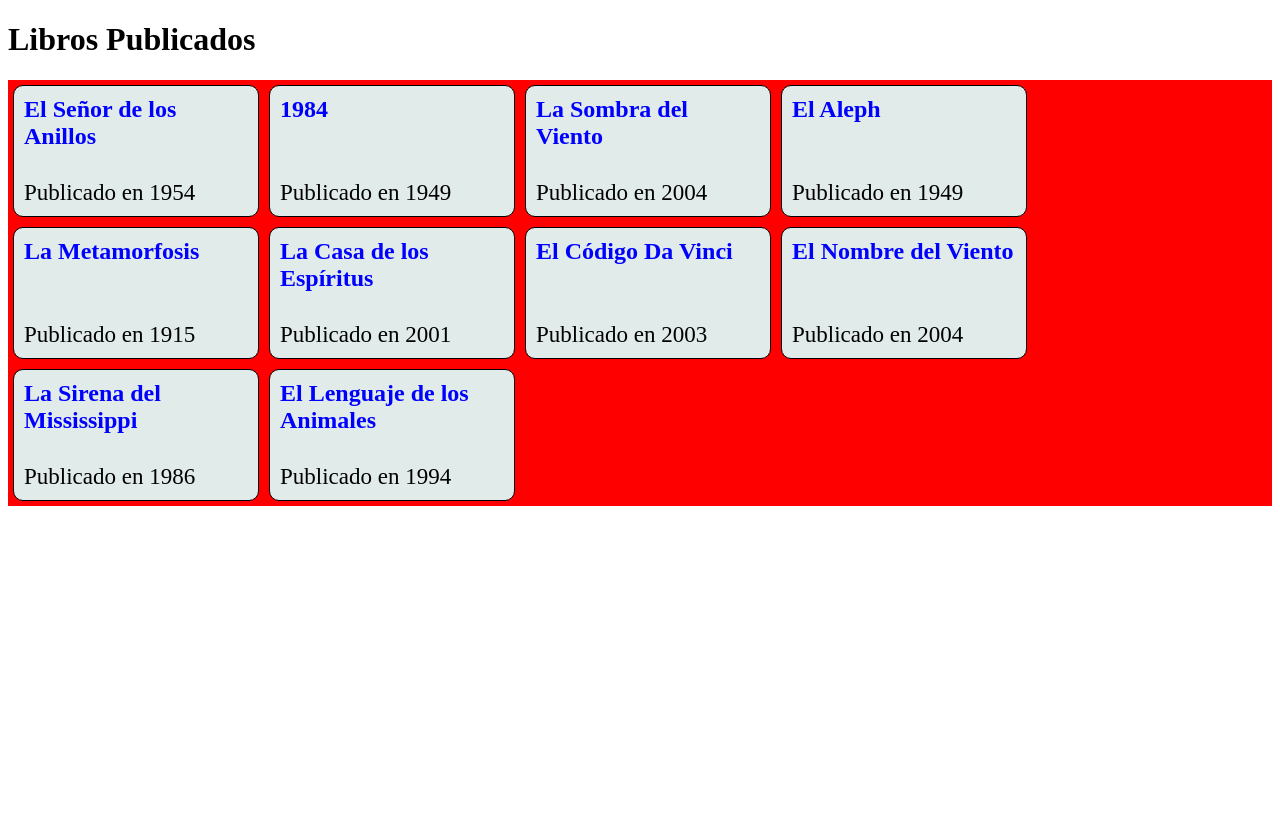
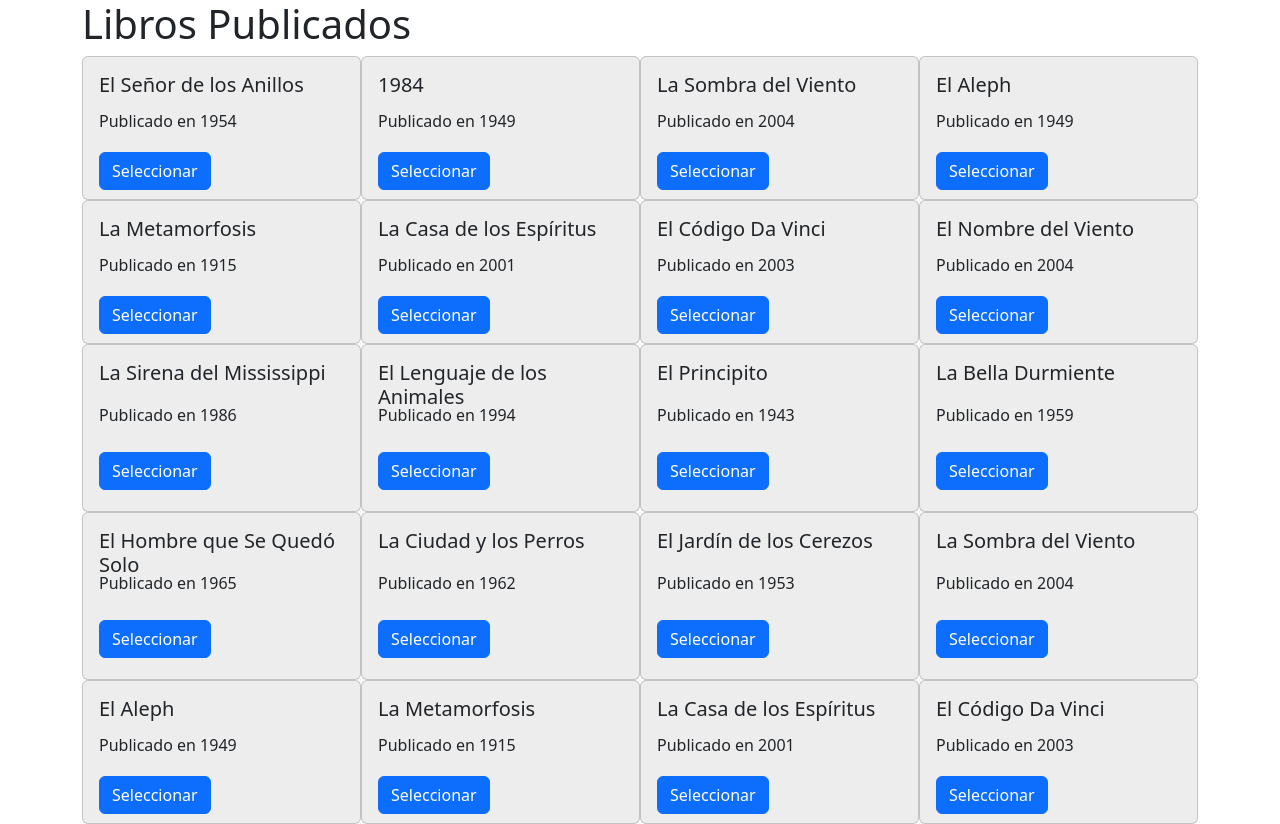
Before and after one commit to m3lb1z/in-react-esencial-example, a React (Vite) app: page / in a window 1280 px wide. Before the commit the page ends 800 px from the top, so only its background shows below. Built offline with nearby package versions, Linux system fonts and the light colour scheme.

Commit message:
se instalo bootstrap para reutilizar los estilos y mejorar la visualizacion de los componentes

```diff
--- a/package.json
+++ b/package.json
@@ -10,6 +10,7 @@
     "preview": "vite preview"
   },
   "dependencies": {
+    "bootstrap": "^5.3.3",
     "react": "^18.2.0",
     "react-dom": "^18.2.0",
     "styled-components": "^6.1.11"
--- a/src/App.jsx
+++ b/src/App.jsx
@@ -3,8 +3,10 @@
 function App() {
   return (
     <>
-      <h1>Libros Publicados</h1>
-      <Catalogo />
+      <div className="container">
+        <h1>Libros Publicados</h1>
+        <Catalogo />
+      </div>
     </>
   );
 }
--- a/src/components/Catalogo/Catalogo.jsx
+++ b/src/components/Catalogo/Catalogo.jsx
@@ -52,12 +52,60 @@
       titulo: "El Lenguaje de los Animales",
       publicado: 1994,
     },
+    {
+      id: 11,
+      titulo: "El Principito",
+      publicado: 1943,
+    },
+    {
+      id: 12,
+      titulo: "La Bella Durmiente",
+      publicado: 1959,
+    },
+    {
+      id: 13,
+      titulo: "El Hombre que Se Quedó Solo",
+      publicado: 1965,
+    },
+    {
+      id: 14,
+      titulo: "La Ciudad y los Perros",
+      publicado: 1962,
+    },
+    {
+      id: 15,
+      titulo: "El Jardín de los Cerezos",
+      publicado: 1953,
+    },
+    {
+      id: 16,
+      titulo: "La Sombra del Viento",
+      publicado: 2004,
+    },
+    {
+      id: 17,
+      titulo: "El Aleph",
+      publicado: 1949,
+    },
+    {
+      id: 18,
+      titulo: "La Metamorfosis",
+      publicado: 1915,
+    },
+    {
+      id: 19,
+      titulo: "La Casa de los Espíritus",
+      publicado: 2001,
+    },
+    {
+      id: 20,
+      titulo: "El Código Da Vinci",
+      publicado: 2003,
+    },
   ];
-
   const estilos = {
     display: "flex",
     flexWrap: "wrap",
-    backgroundColor: "red",
   };
 
   return (
--- a/src/components/Libro/Libro.jsx
+++ b/src/components/Libro/Libro.jsx
@@ -1,5 +1,6 @@
 import "./Libro.css";
 import PropTypes from "prop-types";
+import { useState } from "react";
 import { styled } from "styled-components";
 
 const Libro = ({ libro }) => {
@@ -11,11 +12,23 @@
     flex-basis: 100%;
   `;
 
+  const [miClase, setMiClase] = useState("default");
+
   return (
     <>
-      <div className="item">
-        <Titulo>{libro.titulo}</Titulo>
-        <span>Publicado en {libro.publicado}</span>
+      <div className={"card col-md-3 " + miClase}>
+        <div className="card-body">
+          <h5 className="card-title h-25">{libro.titulo}</h5>
+          <p className="card-text h-25">Publicado en {libro.publicado}</p>
+          <button
+            className="btn btn-primary"
+            onClick={() => {
+              setMiClase("seleccionado");
+            }}
+          >
+            Seleccionar
+          </button>
+        </div>
       </div>
     </>
   );
--- a/src/main.jsx
+++ b/src/main.jsx
@@ -1,6 +1,8 @@
 import React from "react";
 import ReactDOM from "react-dom/client";
 import App from "./App.jsx";
+
+import "bootstrap/dist/css/bootstrap.min.css";
 
 ReactDOM.createRoot(document.getElementById("root")).render(
   <React.StrictMode>
```
Also changed, not shown: 1 other file (tests, documents, lock files or other folders).
